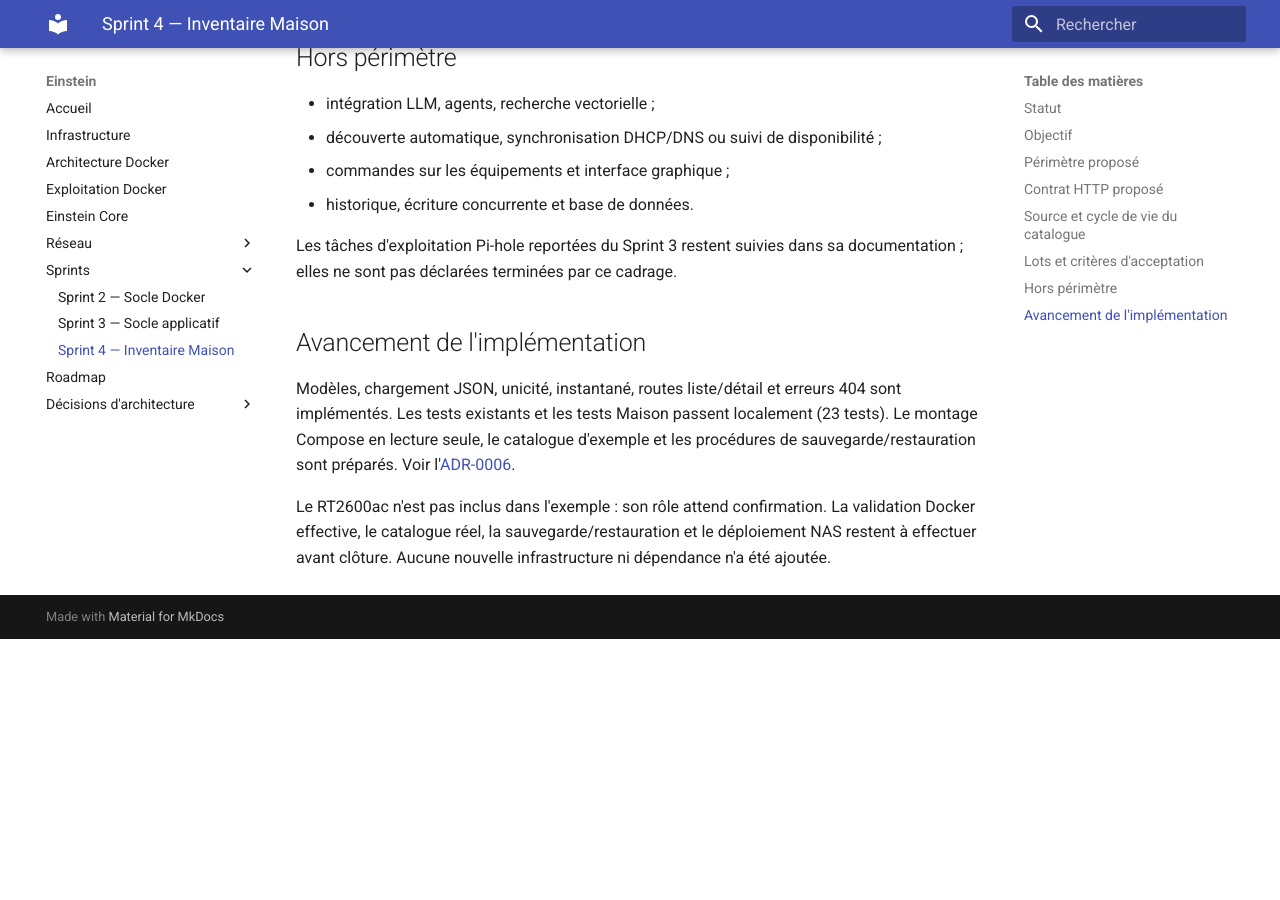
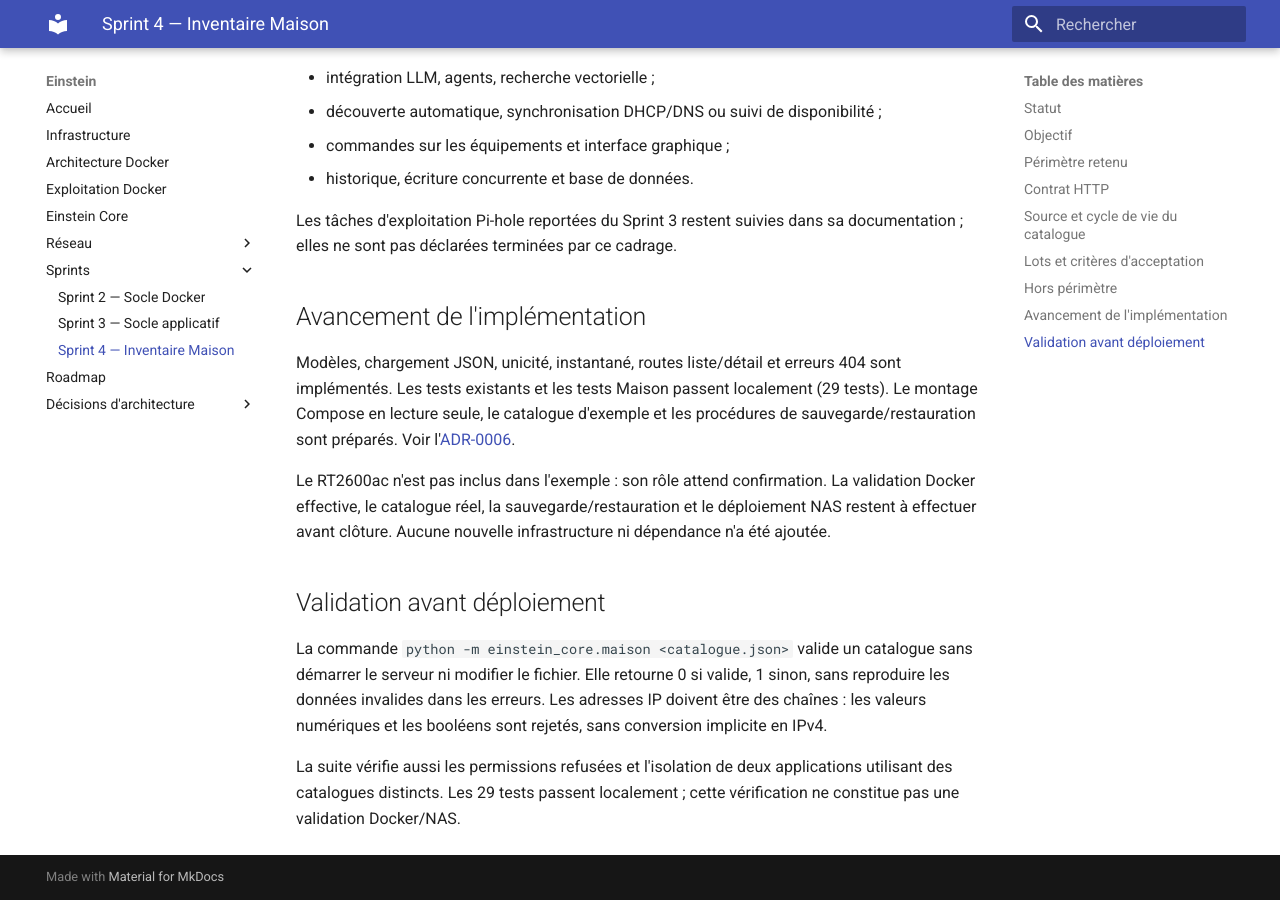
Before and after one commit to asanchez74/Einstein, an MkDocs documentation site: the page built from docs/sprints/sprint-4-inventaire-maison.md, in a window 1280 px wide and 900 px high, scrolled down 2355 px. Built offline with MkDocs 1.6.1 and Material for MkDocs 9.7.7, drawn with Linux system fonts in a browser that asks for light colours; before the commit the page ends 2994 px from its top, so only the background shows below that; some of the changed text lies outside the part shown.

Commit message:
feat: valider le catalogue Maison avant déploiement

```diff
--- a/docs/roadmap.md
+++ b/docs/roadmap.md
@@ -74,6 +74,7 @@ et les limites figurent dans le
 - [x] Charger et valider un catalogue déclaratif JSON
 - [x] Exposer la liste et le détail des équipements
 - [x] Tester les routes et les erreurs de configuration
+- [x] Fournir une commande de validation du catalogue avant déploiement
 - [x] Documenter stockage, sauvegarde et déploiement du catalogue
 - [ ] Valider sur le NAS sans nouvelle infrastructure
 
--- a/docs/sprints/sprint-4-inventaire-maison.md
+++ b/docs/sprints/sprint-4-inventaire-maison.md
@@ -11,7 +11,7 @@ sans scanner le réseau ni commander les appareils. Premier usage : retrouver
 l'adresse et le rôle du NAS, des routeurs et de Pi-hole depuis une source
 explicite et validée.
 
-## Périmètre proposé
+## Périmètre retenu
 
 Un module Maison dans Einstein Core, avec un catalogue déclaratif JSON chargé
 et validé au démarrage. Aucun nouveau service, aucune base de données et
@@ -33,7 +33,7 @@ Synology RT2600ac (`192.168.1.2`) et Pi-hole (`192.168.1.56`). Ne pas inventer
 le rôle précis du RT2600ac dans la topologie : le faire confirmer avant de
 renseigner cette description.
 
-## Contrat HTTP proposé
+## Contrat HTTP
 
 | Route | Résultat |
 |---|---|
@@ -46,15 +46,14 @@ Les routes de santé et de version existantes sont conservées.
 
 ## Source et cycle de vie du catalogue
 
-Proposition : fichier local hors Git sur le NAS, sous
+Fichier local hors Git prévu sur le NAS, sous
 `/volume1/docker/einstein/data/einstein-core/equipements.json`, monté en
-lecture seule. Un exemple sans secret serait versionné pour le développement.
-Le chemin serait configuré par `EINSTEIN_MAISON_INVENTORY_PATH`.
+lecture seule. Un exemple sans secret est versionné pour le développement.
+Le chemin est configuré par `EINSTEIN_MAISON_INVENTORY_PATH`.
 
-Cette proposition fait évoluer le Core sans état : le fichier externe devient
+Cette implémentation fait évoluer le Core sans état : le fichier externe devient
 une donnée de configuration à sauvegarder. Documenter cette évolution et sa
-restauration avant déploiement. Une ADR précisera le choix si ce stockage est
-retenu ; aucune ADR existante n'est modifiée par ce cadrage.
+restauration avant déploiement. Le choix est décrit dans l’ADR-0006 ; les ADR existantes sont conservées.
 
 Le fichier est chargé une fois au démarrage, sans surveillance automatique.
 Un redémarrage applique une mise à jour. Un fichier absent, illisible,
@@ -95,7 +94,7 @@ sa documentation ; elles ne sont pas déclarées terminées par ce cadrage.
 
 Modèles, chargement JSON, unicité, instantané, routes liste/détail et erreurs
 404 sont implémentés. Les tests existants et les tests Maison passent
-localement (23 tests). Le montage Compose en lecture seule, le catalogue
+localement (29 tests). Le montage Compose en lecture seule, le catalogue
 d'exemple et les procédures de sauvegarde/restauration sont préparés.
 Voir l'[ADR-0006](../adr/0006-inventaire-json-maison.md).
 
@@ -103,3 +102,15 @@ Le RT2600ac n'est pas inclus dans l'exemple : son rôle attend confirmation.
 La validation Docker effective, le catalogue réel, la sauvegarde/restauration
 et le déploiement NAS restent à effectuer avant clôture. Aucune nouvelle
 infrastructure ni dépendance n'a été ajoutée.
+
+## Validation avant déploiement
+
+La commande `python -m einstein_core.maison <catalogue.json>` valide un
+catalogue sans démarrer le serveur ni modifier le fichier. Elle retourne 0
+si valide, 1 sinon, sans reproduire les données invalides dans les erreurs.
+Les adresses IP doivent être des chaînes : les valeurs numériques et les
+booléens sont rejetés, sans conversion implicite en IPv4.
+
+La suite vérifie aussi les permissions refusées et l'isolation de deux
+applications utilisant des catalogues distincts. Les 29 tests passent
+localement ; cette vérification ne constitue pas une validation Docker/NAS.
```
Also changed, not shown: other parts of docs/sprints/sprint-4-inventaire-maison.md (+1 -1 lines), README.md (+6 -0 lines), docs/einstein-core-operations.md (+12 -0 lines), 3 other files.
